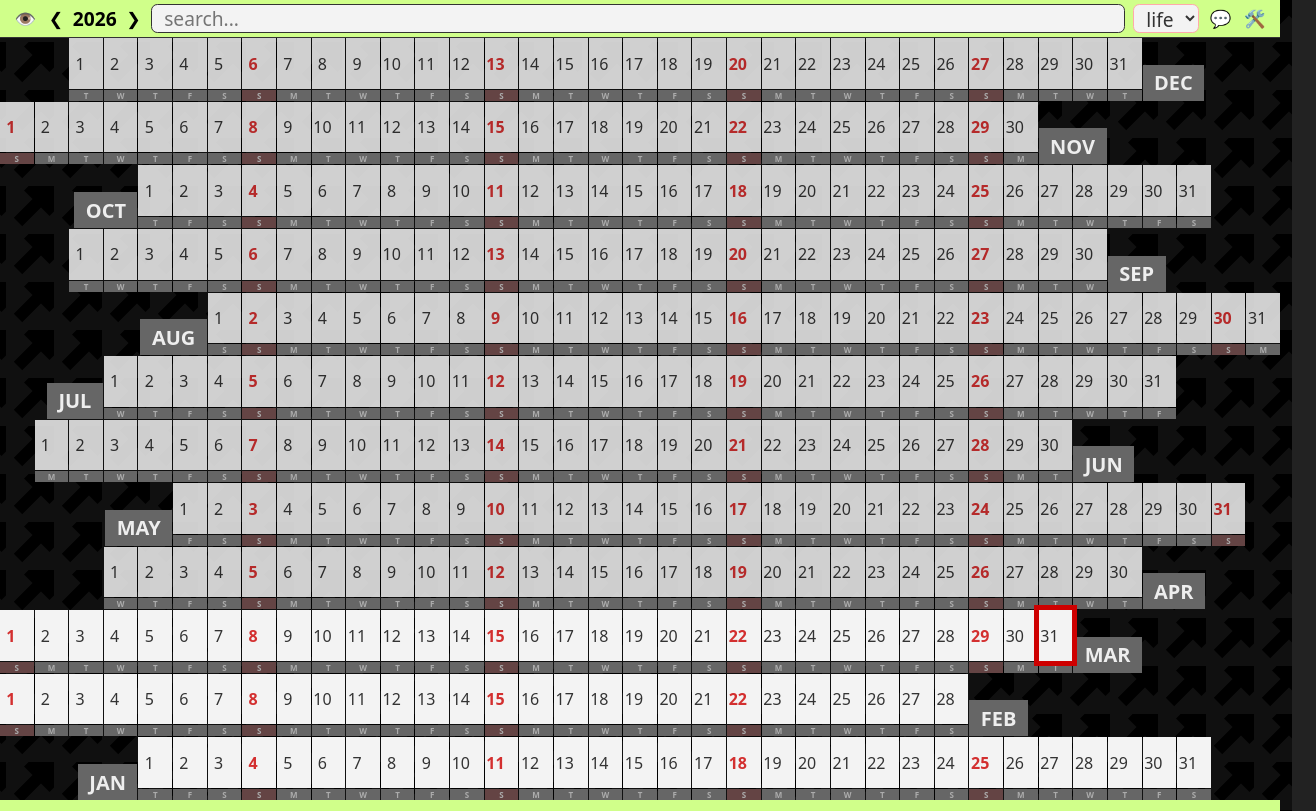
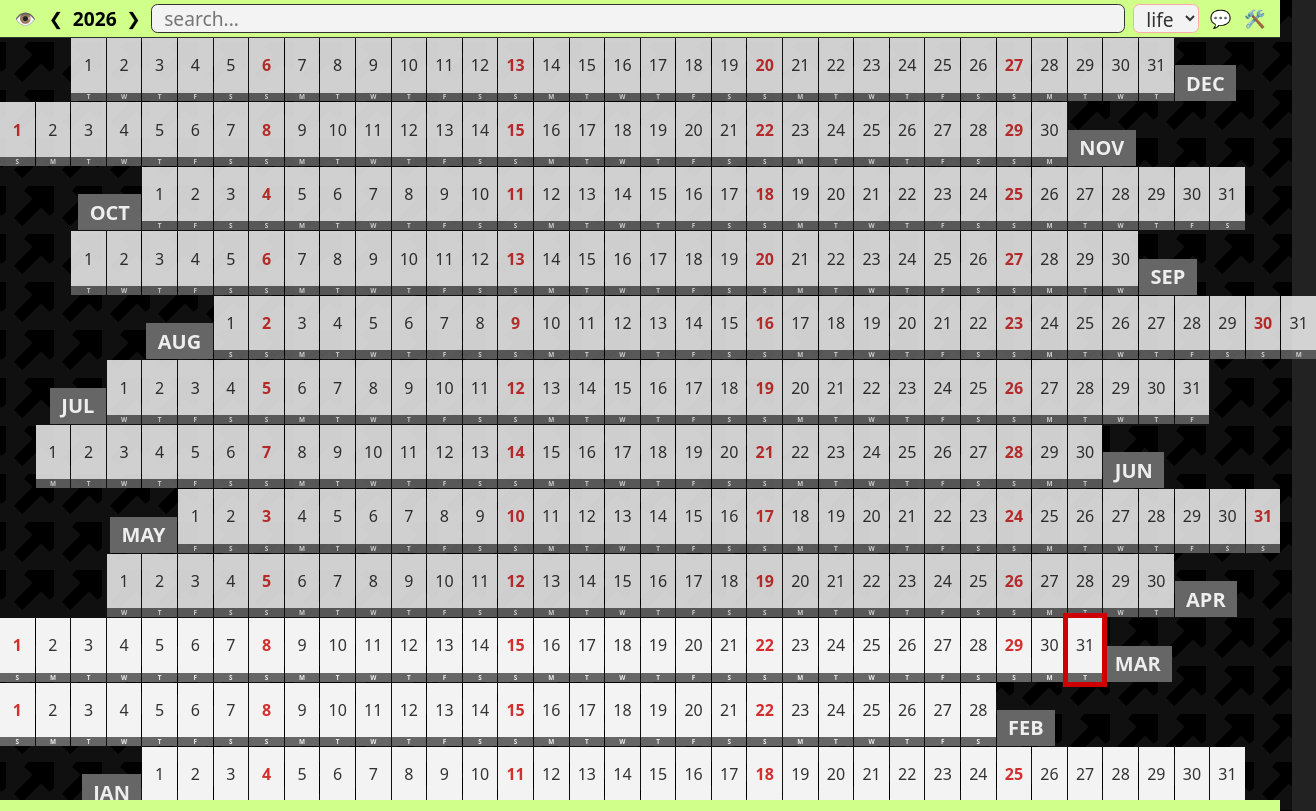
Before and after one commit to eggnot/time-goes-upward, a plain HTML site: page docs/index.html in a window 1280 px wide. Shown: the whole page, 1316 px wide, since content can reach past the window. Drawn offline with Linux system fonts and the light colour scheme.

Commit message:
percentage width

```diff
--- a/docs/grid.js
+++ b/docs/grid.js
@@ -14,24 +14,23 @@ function fullRebuild() {
     const todayKey = getStorageKey(now.getFullYear(), now.getMonth() + 1, now.getDate());
     const todayStart = new Date().setHours(0, 0, 0, 0);
 
-    app.style.gridTemplateColumns = `repeat(${MAX_CELLS_PER_MONTH}, 1fr)`;
-    app.style.gridTemplateRows =    `repeat(${MONTHS_COUNT}, 1fr auto)`;
+    app.style.gridTemplateColumns = `repeat(${MAX_CELLS_PER_MONTH}, ${(100/MAX_CELLS_PER_MONTH).toFixed(4)}%)`;
+    app.style.gridTemplateRows =    `repeat(${MONTHS_COUNT}, ${(100/MONTHS_COUNT).toFixed(4)}%)`;
 
     // Grid Cells
     for (let m = 0; m < MONTHS_COUNT; m++) {
         const firstDayOffset = new Date(curYear, m, 1).getDay(); // 0 (Sun) to 6 (Sat)
         const daysInMonth = new Date(curYear, m + 1, 0).getDate();
-        const dataRow = (MONTHS_COUNT - 1 - m) * 2 + 1;
-        const labelRow = dataRow + 1;
+        const dataRow = MONTHS_COUNT - m;
         const monthLabel = MONTH_LABELS[m];
 
         const leftGap = firstDayOffset;
         const rightGap = MAX_CELLS_PER_MONTH - (firstDayOffset + daysInMonth);
 
         if (leftGap >= rightGap && leftGap > 0) {
-            createHeader(monthLabel, dataRow, labelRow + 1, 1, leftGap + 1, false, fragment, 'gm left');
+            createHeader(monthLabel, dataRow, dataRow + 1, 1, leftGap + 1, false, fragment, 'gm left');
         } else if (rightGap > 0) {
-            createHeader(monthLabel, dataRow, labelRow + 1, firstDayOffset + daysInMonth + 1, MAX_CELLS_PER_MONTH + 1, false, fragment, 'gm right');
+            createHeader(monthLabel, dataRow, dataRow + 1, firstDayOffset + daysInMonth + 1, MAX_CELLS_PER_MONTH + 1, false, fragment, 'gm right');
         }
 
         for (let d = 1; d <= daysInMonth; d++) {
@@ -51,10 +50,15 @@ function fullRebuild() {
             el.dataset.c = col;
             el.tabIndex = 0;
             el.dataset.k = storageKey;
-            el.textContent = String(dateObj.getDate());
 
-            // Add week label underneath
-            createHeader(WEEK_LABELS[(col - 1) % 7], labelRow, labelRow + 1, col, col + 1, (col - 1) % 7 === 0, fragment, 'gh');
+            const span = document.createElement('span');
+            span.textContent = d;
+
+            const small = document.createElement('small');
+            const dayOfWeek = WEEK_LABELS[(col - 1) % 7];
+            small.textContent = dayOfWeek;
+
+            el.append(span, small);
 
             if (dateObj.getDay() === 0) el.classList.add('sun');
             el.classList.add((dateObj > todayStart) ? 'f' : 'p');
@@ -62,11 +66,6 @@ function fullRebuild() {
             if (searchTerm && content.toLowerCase().includes(searchTerm)) el.classList.add('sm');
             if (storageKey === todayKey) el.classList.add('tdy');
             if (color) el.style.setProperty('--dot', color);
-
-            el.onclick = () => { hideTooltip(); openEditor(dateObj, storageKey); };
-            el.onmouseenter = (e) => showTooltip(e, storageKey);
-            el.onmousemove = (e) => moveTooltip(e);
-            el.onmouseleave = hideTooltip;
 
             fragment.appendChild(el);
         }
--- a/docs/main.css
+++ b/docs/main.css
@@ -110,15 +110,15 @@ button:focus-visible { outline: 2px solid var(--accent); }
 
 #app {
     display: grid; flex: 1; gap: 1px; width: 100%; height: 100%;
-    container-type: inline-size;
-    container-name: grid-container;
+    /* Grid logic determined by percentage tracks in JS */
+    will-change: transform;
 }
 
 .gh, .gc, .gm {
     display: flex;
     align-items: center;
     justify-content: center;
-    /* position: relative; height: 100%;  */
+    position: relative; height: 100%;
 }
 
 .gm {
@@ -144,10 +144,10 @@ button:focus-visible { outline: 2px solid var(--accent); }
 
 .gc { background: var(--bg-card);
     cursor: pointer;
-    /* container-type: size; */
-    /* display: flex; flex-direction: column;
-    align-items: center; justify-content: center;
-    padding: 0; */
+    display: flex;
+    flex-direction: column;
+    align-items: center;
+    justify-content: space-between;
 
     font-size: clamp(5pt, 2vmin, 20pt);
 }
@@ -158,8 +158,19 @@ button:focus-visible { outline: 2px solid var(--accent); }
 @container grid-container (max-width: 280px) {
     .gc { color: transparent !important; }
 }
-@container grid-container (max-width: 340px) {
+@media (max-height: 400px), (max-width: 400px) {
     .gc small { display: none; }
+}
+
+.gc span {
+    flex: 1; display: flex; align-items: center; justify-content: center;
+    width: 100%;
+}
+
+.gc small {
+    width: 100%; background: #666; color: #eee;
+    height: 1.4em; display: flex; align-items: center; justify-content: center;
+    font-size: 0.4em; font-weight: bold; text-transform: uppercase;
 }
 
 .gh { color: #acacac; font-weight: bold;
@@ -172,7 +183,7 @@ button:focus-visible { outline: 2px solid var(--accent); }
 
 
 .gc::after {
-    content: ''; position: relative; top: -25%; width: 1.5vmin; aspect-ratio: 1;
+    content: ''; position: absolute; top: 10%; right: 10%; width: 1.5vmin; aspect-ratio: 1;
     border-radius: 50%; pointer-events: none; background-color: var(--dot, transparent);
 }
 
--- a/docs/main.js
+++ b/docs/main.js
@@ -107,7 +107,17 @@ let sets = JSON.parse(localStorage.getItem(STORAGE_KEY_SETS) || `["${DEFAULT_SET
             navigator.serviceWorker.register(SW_FILENAME).catch(() => {});
         }
 
-        app.addEventListener('keydown', handleGridKeyDown);
+        // Event Delegation for Grid Interaction
+        app.onclick = (e) => {
+            const cell = e.target.closest('.gc');
+            if (cell) { hideTooltip(); openEditor(parseKeyDate(cell.dataset.k), cell.dataset.k); }
+        };
+        app.onmouseover = (e) => {
+            const cell = e.target.closest('.gc');
+            if (cell) showTooltip(e, cell.dataset.k);
+        };
+        app.onmousemove = (e) => moveTooltip(e);
+        app.onmouseout = (e) => { if (e.target.closest('.gc')) hideTooltip(); };
 
         // Allow navigating from search back to the grid
         searchBar.addEventListener('keydown', (e) => {
@@ -252,7 +262,7 @@ let sets = JSON.parse(localStorage.getItem(STORAGE_KEY_SETS) || `["${DEFAULT_SET
 
         while (true) {
             tr += dr; tc += dc;
-            if (tr < 1 || tr > 12 || tc < 1 || tc > 37) {
+            if (tr < 1 || tr > MONTHS_COUNT || tc < 1 || tc > MAX_CELLS_PER_MONTH) {
                 if (dr === -1 && searchBar) searchBar.focus();
                 break;
             }
```
